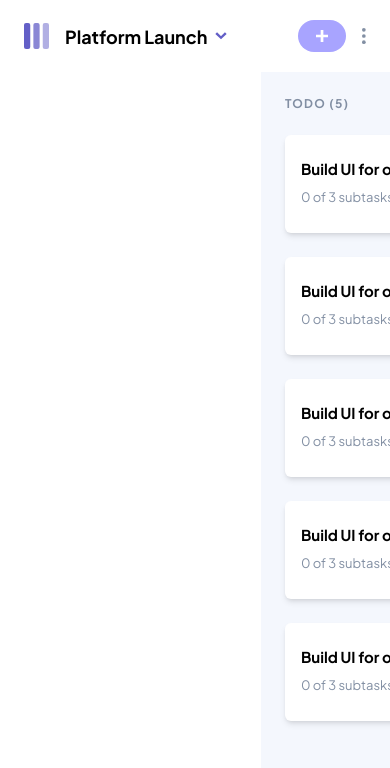
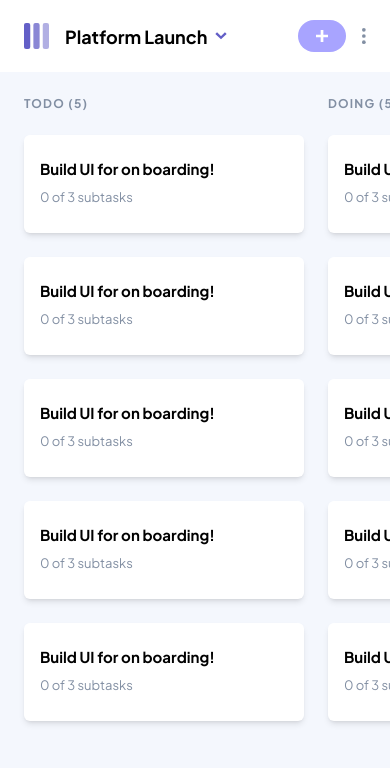
Before and after one commit to talhaimran777/kanban-task-management-app, a Next.js app: page / in a window 390 px wide. Shown: the top 768 px of the page. Built offline with nearby package versions, Linux system fonts and the light colour scheme.

Commit message:
style: fixed sidebar toggling issue

```diff
--- a/app/page.tsx
+++ b/app/page.tsx
@@ -9,15 +9,14 @@ export default function Home() {
   const open = useSidebar((state) => state.open)
 
   const classes = {
-    'translate-x-[261px] md:max-w-[calc(100vw-261px)]': open,
-    'w-full': !open,
+    'md:w-[calc(100vw-261px)]': open,
   }
 
   return (
     <div
       className={cn(
         clsx(classes),
-        `flex justify-center items-start flex-1 bg-grey-primary dark:bg-very-dark-grey transition ease-in-out duration-700 fixed h-full`
+        `flex justify-center items-start bg-grey-primary dark:bg-very-dark-grey h-full w-full`
       )}
     >
       <BoardInfo />
--- a/components/ui/custom/show-sidebar.tsx
+++ b/components/ui/custom/show-sidebar.tsx
@@ -8,7 +8,7 @@ const ShowSidebar = () => {
 
   return !open ? (
     <div
-      className='fixed bottom-8 left-0 z-10 w-14 h-12 bg-purple-primary rounded-r-full flex justify-center items-center cursor-pointer'
+      className='hidden fixed bottom-8 left-0 z-10 w-14 h-12 bg-purple-primary rounded-r-full md:flex justify-center items-center cursor-pointer'
       onClick={() => setOpen(!open)}
     >
       <ShowSidebarIcon className='text-white' />
--- a/components/ui/custom/sidebar.tsx
+++ b/components/ui/custom/sidebar.tsx
@@ -14,14 +14,14 @@ const Sidebar = () => {
   const open = useSidebar((state) => state.open)
 
   const classes = {
-    '-translate-x-[261px]': !open,
+    'w-0 hidden': !open,
+    'md:flex-col hidden md:flex min-w-[261px] bg-white dark:bg-dark-grey pb-6': open,
   }
 
   return (
     <div
       className={cn(
         clsx(classes),
-        `md:flex-col hidden md:flex min-w-[261px] bg-white dark:bg-dark-grey pb-6 transition ease-in-out duration-700 fixed h-[calc(100%-72px)]`
       )}
     >
       <div className='flex-1'>
```
